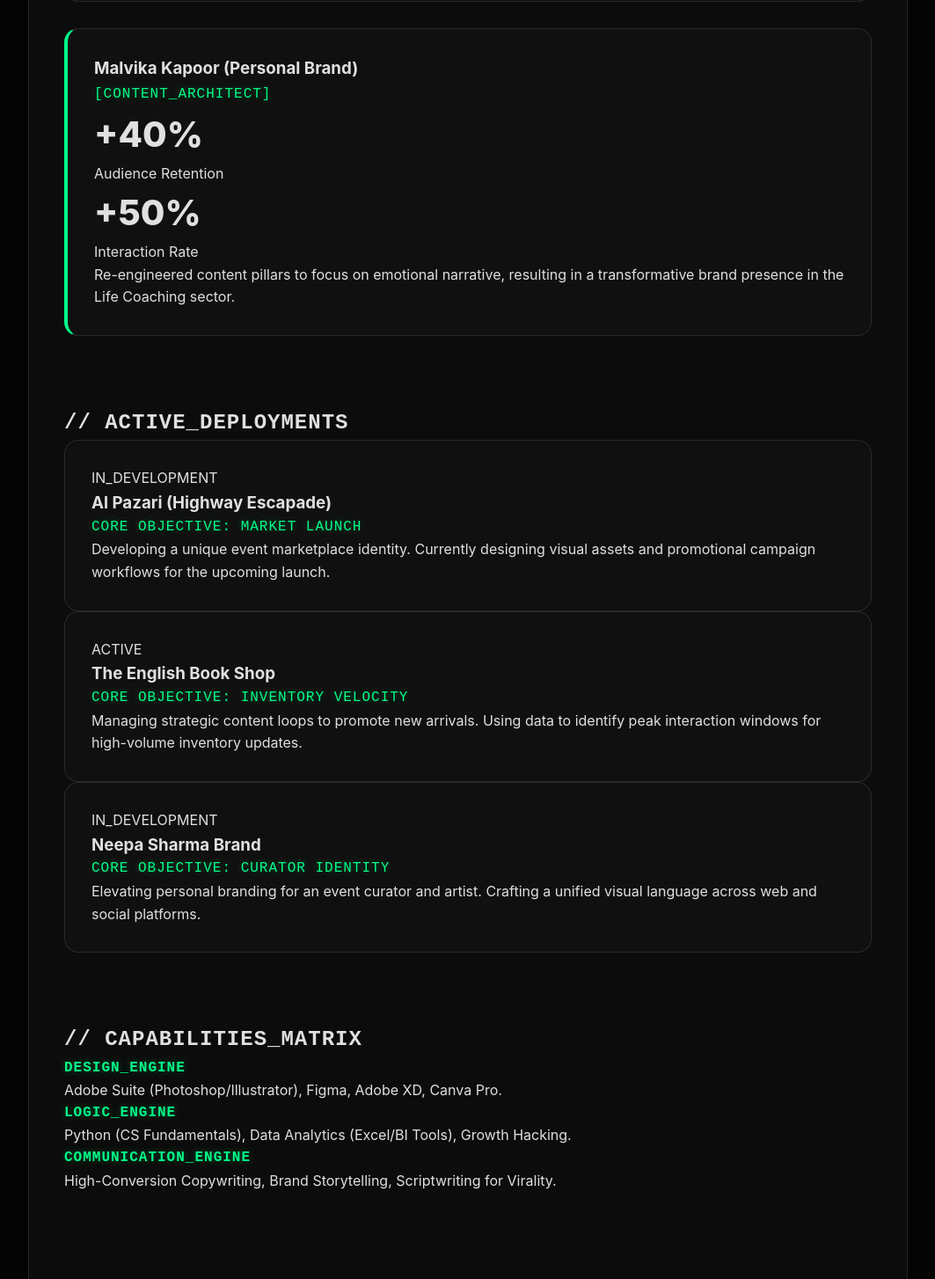
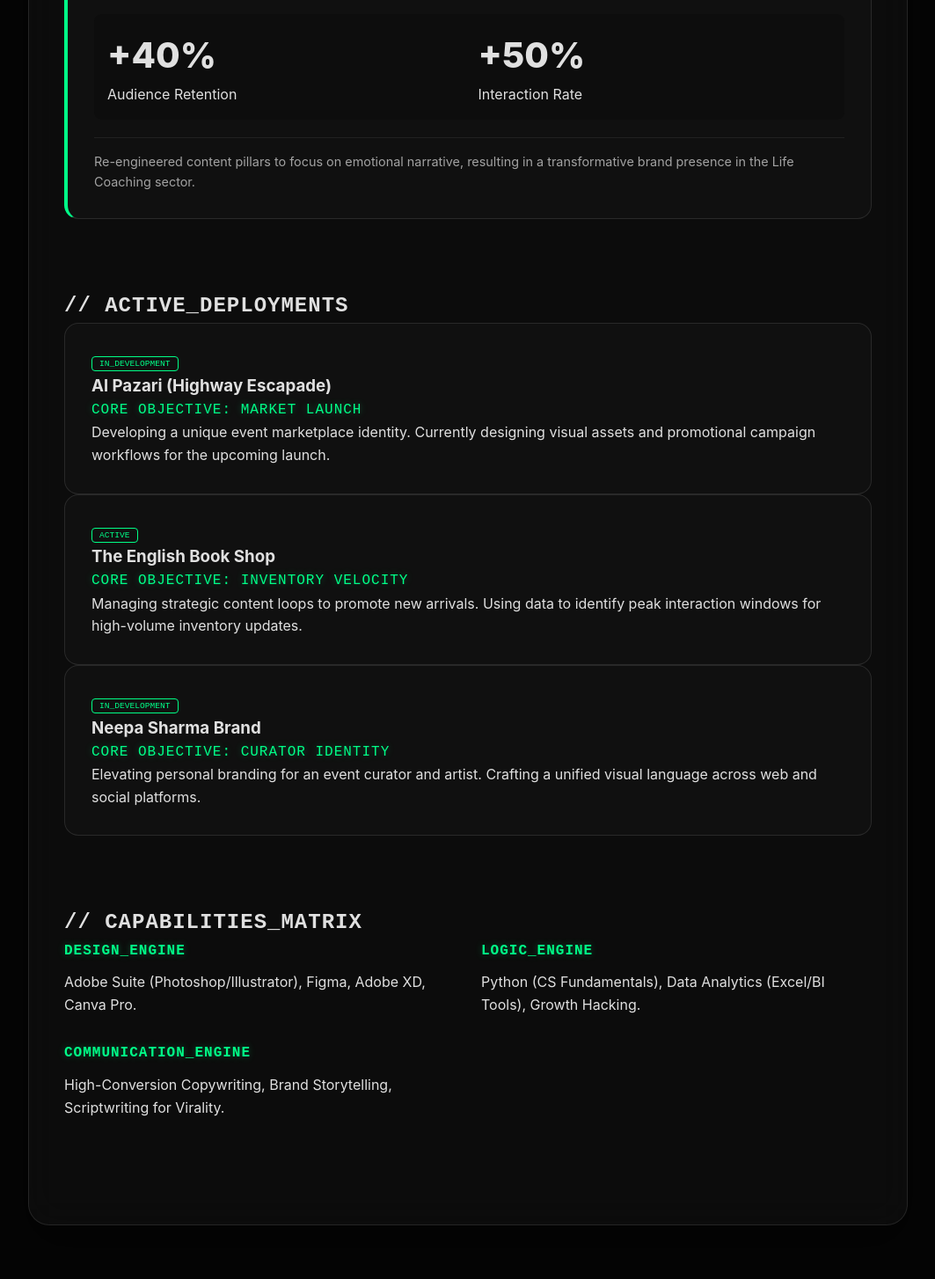
Before and after one commit to tejjas321-alt/github.io, a plain HTML site: page index.html in a window 1280 px wide. Shown: the part 920-2374 px from the top of the page at 88% size, without its empty margins (108-1171 px from the left). Drawn offline with Linux system fonts and the light colour scheme.

Commit message:
Update style.css

```diff
--- a/style.css
+++ b/style.css
@@ -121,5 +121,42 @@ footer {
     padding: 10px 20px;
     font-size: 11px;
     border-top: 1px solid var(--glass-border);
-    z-index: 100;
+    z-index: 100; }
+
+/* Metric Grid for Case Studies */
+.metric-grid {
+    display: grid;
+    grid-template-columns: repeat(auto-fit, minmax(150px, 1fr));
+    gap: 20px;
+    margin: 20px 0;
+    padding: 15px;
+    background: rgba(0, 0, 0, 0.2);
+    border-radius: 8px;
 }
+
+.project-brief {
+    font-size: 0.9rem;
+    opacity: 0.7;
+    border-top: 1px solid var(--glass-border);
+    padding-top: 15px;
+}
+
+.status-tag {
+    font-size: 0.6rem;
+    padding: 2px 8px;
+    border: 1px solid var(--mint);
+    border-radius: 4px;
+    color: var(--mint);
+    font-family: var(--mono-font);
+}
+
+.skills-detailed {
+    display: grid;
+    grid-template-columns: 1fr 1fr;
+    gap: 30px;
+}
+
+.skill-group h4 {
+    margin-bottom: 10px;
+    text-transform: uppercase;
+}
```
